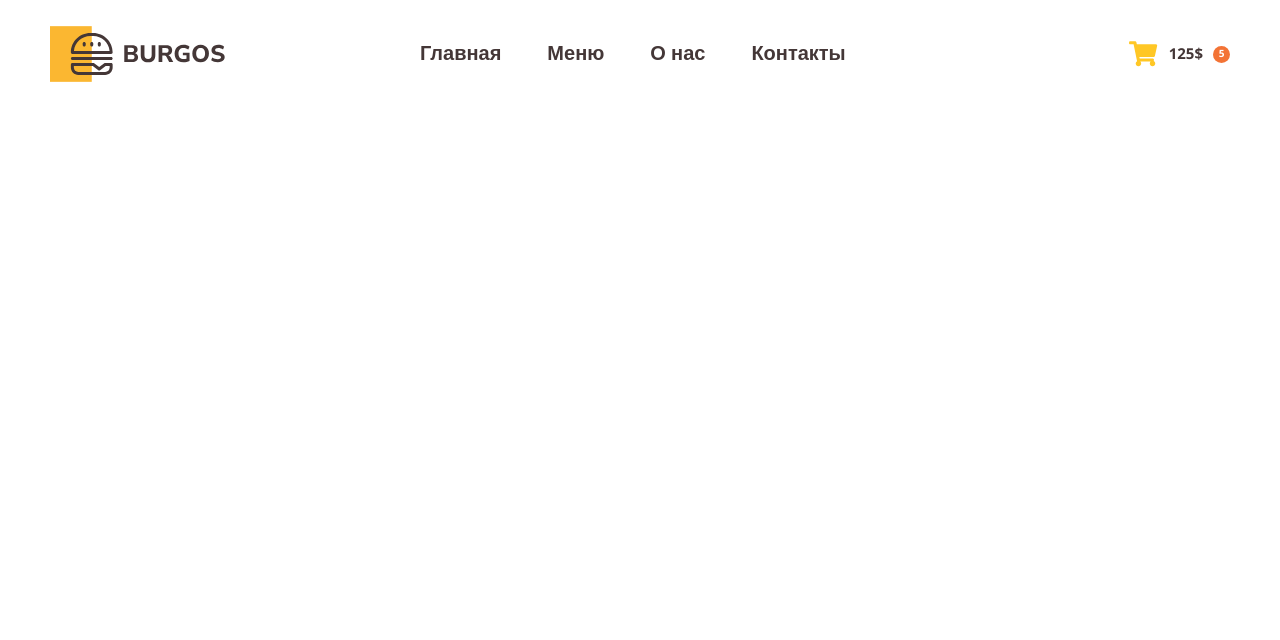
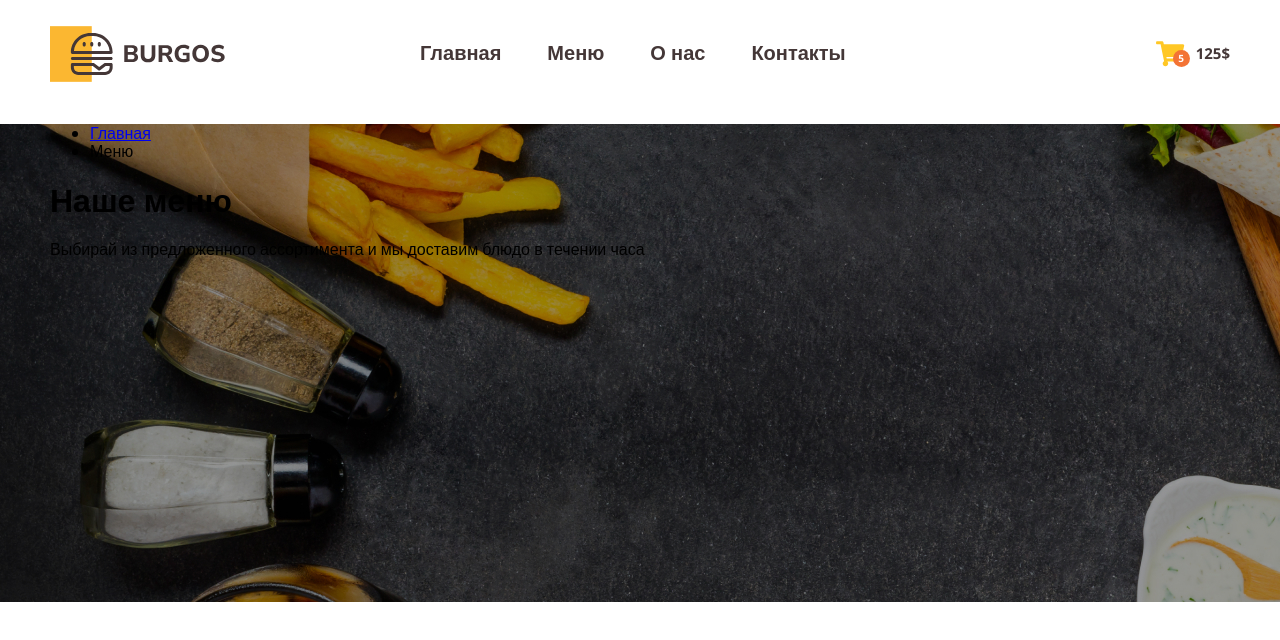
Before and after one commit to EugeneBubnov/burger-page-layout, a plain HTML site: page index.html in a window 1280 px wide. Drawn offline with nearby package versions, Linux system fonts and the light colour scheme.

Commit message:
add comments for styles css

```diff
--- a/index.html
+++ b/index.html
@@ -28,6 +28,21 @@
         </div>
       </div>
     </header>
+    <section class="hero">
+      <div class="container">
+        <ul class="breadcrumbs">
+          <li>
+            <a href="#">Главная</a>
+          </li>
+          <li>Меню</li>
+        </ul>
+        <h1 class="hero-title">Наше меню</h1>
+        <p class="hero-description">
+          Выбирай из предложенного ассортимента и мы доставим блюдо в течении
+          часа
+        </p>
+      </div>
+    </section>
     <main></main>
     <footer></footer>
   </body>
--- a/styles/main.css
+++ b/styles/main.css
@@ -12,6 +12,25 @@ body {
   font-family: var(--open-sans);
 }
 
+.container {
+  width: 100%;
+  max-width: 1180px;
+  margin: 0 auto;
+  padding-left: 15px;
+  padding-right: 15px;
+}
+
+/* Шапка сайта */
+.header {
+  display: flex;
+  align-items: center;
+  gap: 195px;
+
+  padding-top: 26px;
+  padding-bottom: 26px;
+}
+
+/* Логотип */
 .logo {
   display: block;
   width: 175px;
@@ -22,23 +41,7 @@ body {
   background-size: contain;
 }
 
-.container {
-  width: 100%;
-  max-width: 1180px;
-  margin: 0 auto;
-  padding-left: 15px;
-  padding-right: 15px;
-}
-
-.header {
-  display: flex;
-  align-items: center;
-  gap: 195px;
-
-  padding-top: 26px;
-  padding-bottom: 26px;
-}
-
+/* Блок навигации */
 .nav {
   flex-grow: 1;
   display: flex;
@@ -65,6 +68,7 @@ body {
   background-color: var(--accent-light);
 }
 
+/* Корзина с товарами и счётчик */
 .cart {
   color: var(--dark);
   text-decoration: none;
@@ -73,6 +77,7 @@ body {
   display: flex;
   align-items: center;
   gap: 10px;
+  position: relative;
 }
 
 .cart::before {
@@ -95,4 +100,16 @@ body {
   align-items: center;
   justify-content: center;
   border-radius: 100%;
+  position: absolute;
+  bottom: 0px;
+  left: 17px;
 }
+
+/* Главный баннер на странице */
+.hero {
+  background-image: url(../images/hero-img.jpg);
+  width: 100%;
+  max-width: 1920px;
+  height: 478px;
+  margin: 0 auto;
+}
```
Also changed, not shown: images/hero-img.jpg (added).
